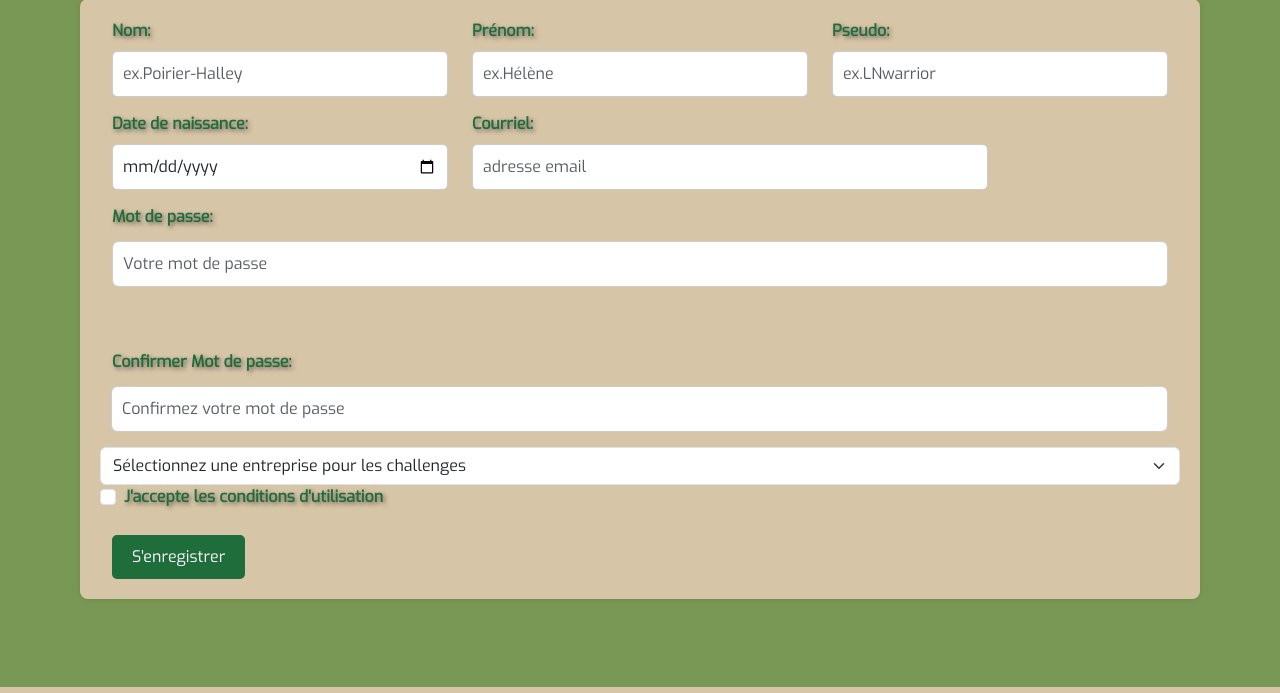
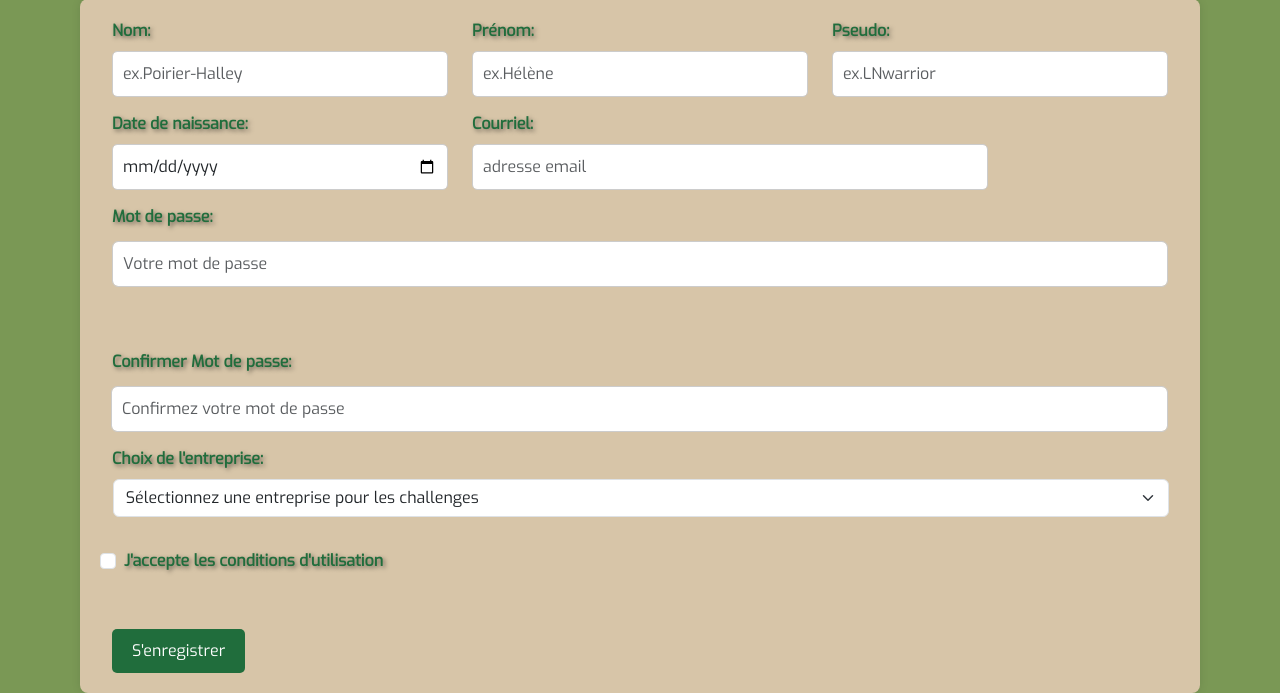
Before and after one commit to LN27100/metro_boulot_dodo, a PHP site: page /views/view-signup.php in a window 1280 px wide. Shown: the part 113-806 px from the top of the page. Run offline with PHP 8.4, Linux system fonts and the light colour scheme; some web fonts are replaced.

Commit message:
ajustement css

```diff
--- a/assets/css/style.css
+++ b/assets/css/style.css
@@ -3,15 +3,15 @@
 @import url('https://fonts.googleapis.com/css2?family=Marhey&display=swap');
 /* font-family: 'Marhey', sans-serif; */
 
-body{
-  background-color: #7A9855 ;
+body {
+  background-color: #7A9855;
 }
 
 h1 {
   font-family: 'Marhey', sans-serif;
   text-align: center;
   margin-bottom: 3rem;
-  color:     #B5CA69;
+  color: #B5CA69;
   font-weight: bolder;
   text-shadow: 2px 2px 4px rgba(0, 0, 0, 0.5);
   margin-top: 1rem;
@@ -27,7 +27,7 @@ h1 {
 /* formulaire */
 
 .container form {
-  background-color: #D7C5A8  ;
+  background-color: #D7C5A8;
 }
 
 .container {
@@ -46,7 +46,7 @@ form {
   box-shadow: 0 0 10px rgba(0, 0, 0, 0.1);
   height: auto;
   font-family: 'Exo', sans-serif;
-  color:    #206D3C   ;
+  color: #206D3C;
   text-shadow: 2px 2px 4px rgba(0, 0, 0, 0.5);
   font-weight: bold;
 
@@ -75,17 +75,27 @@ input[type="password"] {
   width: 100%;
 }
 
+select#entreprise {
+  margin-bottom: 2rem;
+  width: 66rem;
+  margin-left: 0.8rem;
+}
+
+.form-check {
+  margin-bottom: 2rem;
+}
+
 /* Style du bouton */
 .button {
   padding: 10px 20px;
-  background-color: #206D3C  ;
+  background-color: #206D3C;
   color: #fff;
   border: none;
   border-radius: 5px;
 }
 
 .button:hover {
-  background-color: #7A9855 ;
+  background-color: #7A9855;
 }
 
 /* Style des messages de validation */
@@ -126,6 +136,7 @@ input[type="password"] {
 }
 
 
+
 /* RESPONSIVE */
 
 /* Responsive */
--- a/views/view-signup.php
+++ b/views/view-signup.php
@@ -94,6 +94,7 @@
                 </div>
             </div>
 
+            <label for="confirm-password-input" class="form-label">Choix de l'entreprise:</label>
             <select class="form-select <?php if (isset($errors['entreprise'])) echo 'is-invalid'; ?>" aria-label="Default select example" name="entreprise" id="entreprise">
                 <option value="" selected>Sélectionnez une entreprise pour les challenges</option>
                 <option value="Plume Futée">Plume Futée</option>
```
